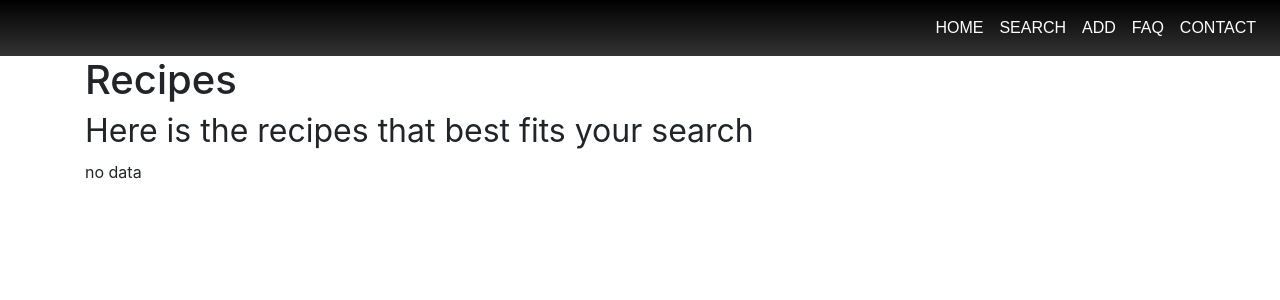
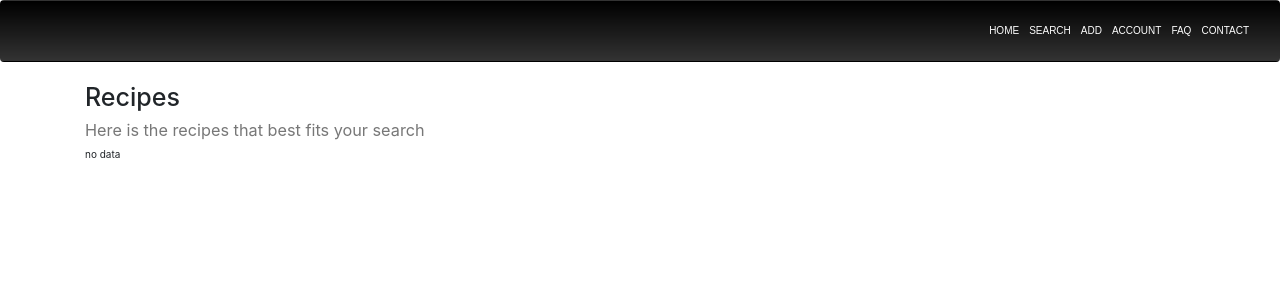
Before and after one commit to enos2328/cst205-project, a Flask app: page /recipes/1 in a window 1280 px wide. Shown: the top 300 px of the page. Run offline with Flask 2, Linux system fonts and the light colour scheme; data that the repository does not hold is empty; some libraries are stand-ins or nearby versions.

Commit message:
Update recipes_info.html

```diff
--- a/templates/recipes_info.html
+++ b/templates/recipes_info.html
@@ -1,4 +1,10 @@
-<!-- reipies_info.html -->
+<!-- recipes_info.html -->
+{% extends 'bootstrap/base.html' %}
+{% block title %}
+	Hungy - Recipe Info
+{% endblock %}
+
+{% block content %}
 <!DOCTYPE html>
 <html>
   <head>
@@ -25,19 +31,22 @@
           <div class="collapse navbar-collapse" id="navbarNav">
             <ul class="navbar-nav ml-auto">
               <li class="nav-item">
-              <a class="nav-link" href="/">HOME </a>
+                <a class="nav-link" href="/">HOME </a>
               </li>
               <li class="nav-item">
-              <a class="nav-link" href="/search">SEARCH</a>
+                <a class="nav-link" href="/search">SEARCH</a>
               </li>
               <li class="nav-item">
-              <a class="nav-link" href="/add">ADD</a>
+                <a class="nav-link" href="/addrecipe">ADD</a>
               </li>
               <li class="nav-item">
-              <a class="nav-link" href="/faq">FAQ</a>
+                <a class="nav-link" href="/login">ACCOUNT</a>
               </li>
               <li class="nav-item">
-              <a class="nav-link" href="/contact">CONTACT</a>
+                <a class="nav-link" href="/faq">FAQ</a>
+              </li>
+              <li class="nav-item">
+                <a class="nav-link" href="/contact">CONTACT</a>
               </li>
             </ul>
           </div>
@@ -60,3 +69,4 @@
     </section>
   </body>
 </html>
+{% endblock %}
```
